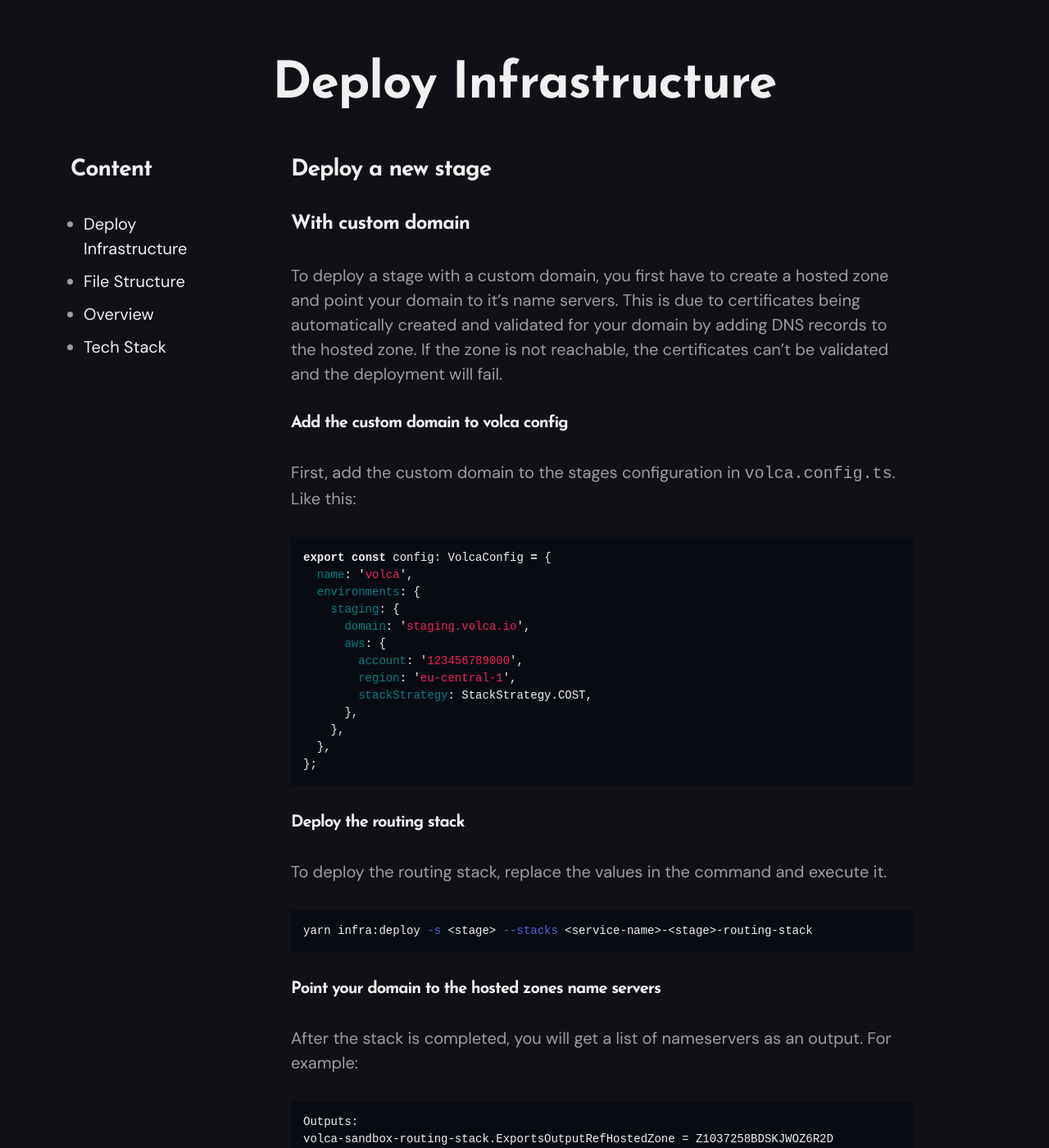
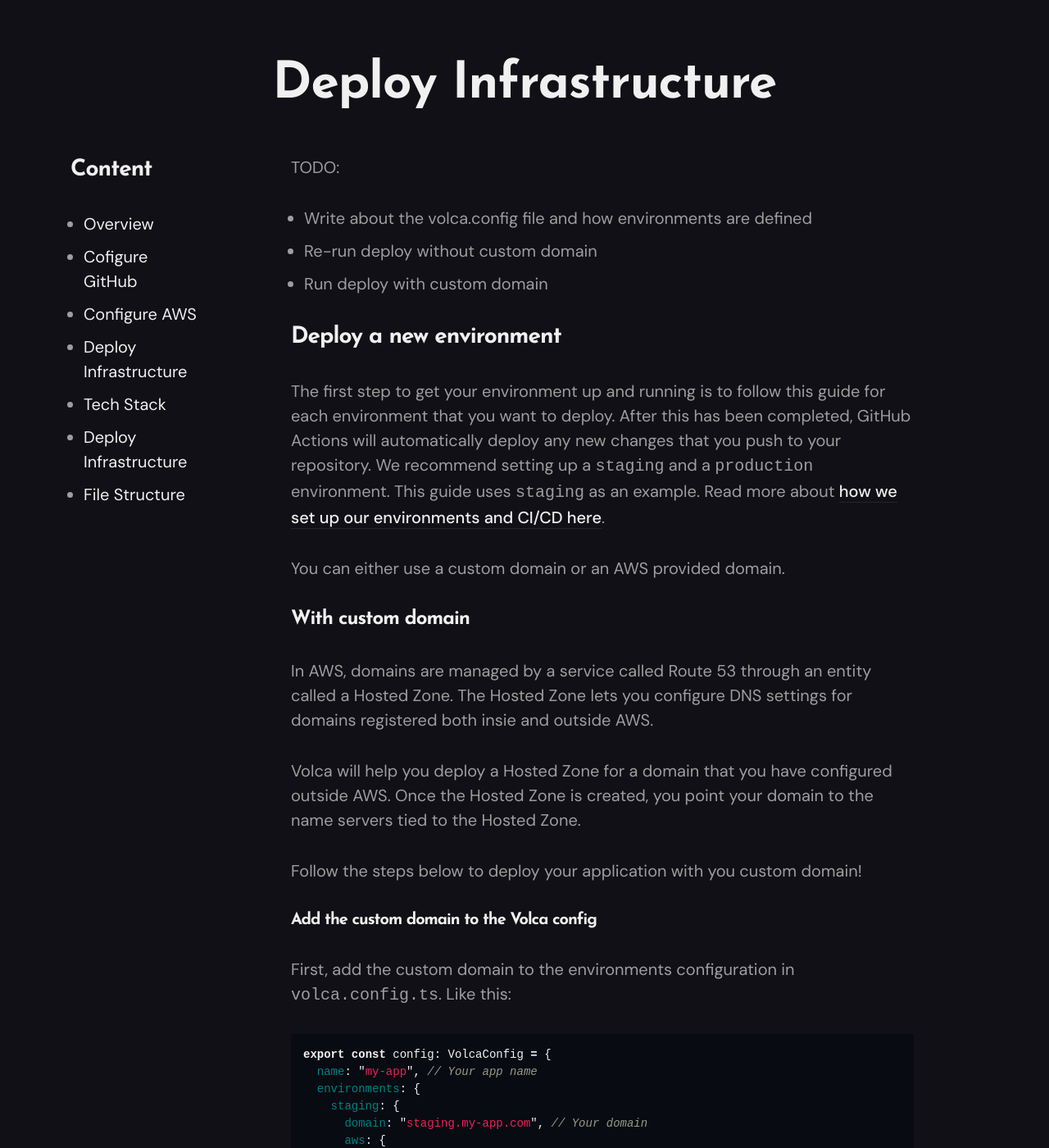
Before and after one commit to volca-io/volca-io.github.io, a Jekyll site: the page built from _pages/docs/deploy-infrastructure.md, in a window 1280 px wide and 1400 px high, scrolled down 260 px. Shown: the whole window at 82% size. Built offline with Jekyll 4.4.1, drawn with Linux system fonts in a browser that asks for light colours; nearby versions of some CDN libraries; some of the changed text lies outside the part shown.

Commit message:
Update docs

````diff
--- a/_layouts/doc.html
+++ b/_layouts/doc.html
@@ -18,9 +18,16 @@
     <div class="col col-2 col-t-12">
       <h2>Content</h2>
       <ul>
-        {% for page in site.pages %} {% if page.layout == 'doc' %}
+        {% for doc in site.data.settings.docs %} {% if page.layout == 'doc' %}
         <li>
-          <a href="{{ page.permalink }}">{{ page.title }}</a>
+          <a href="{{ doc.url }}">{{ doc.title }}</a>
+          {% for subpage in doc.subpages %} {% if doc.subpages %}
+          <ul>
+            <li>
+              <a href="{{ subpage.url }}">{{ subpage.title }}</a>
+            </li>
+          </ul>
+          {% endif %} {% endfor %}
         </li>
         {% endif %} {% endfor %}
       </ul>
--- a/_pages/docs/deploy-infrastructure.md
+++ b/_pages/docs/deploy-infrastructure.md
@@ -1,29 +1,42 @@
 ---
 layout: doc
 title: Deploy Infrastructure
-permalink: /docs/deploy-infrastructure
+permalink: /docs/deploy-infrastructure/
 ---
 
-## Deploy a new stage
+TODO:
+
+- Write about the volca.config file and how environments are defined
+- Re-run deploy without custom domain
+- Run deploy with custom domain
+
+## Deploy a new environment
+
+The first step to get your environment up and running is to follow this guide for each environment that you want to deploy. After this has been completed, GitHub Actions will automatically deploy any new changes that you push to your repository. We recommend setting up a `staging` and a `production` environment. This guide uses `staging` as an example. Read more about [how we set up our environments and CI/CD here](/cicd).
+
+You can either use a custom domain or an AWS provided domain.
 
 ### With custom domain
 
-To deploy a stage with a custom domain, you first have to create a hosted zone and point your domain to it's name servers. This is due to certificates being automatically created and validated for your domain by adding DNS records to the hosted zone. If the zone is not reachable, the certificates can't be validated and the deployment will fail.
+In AWS, domains are managed by a service called Route 53 through an entity called a Hosted Zone. The Hosted Zone lets you configure DNS settings for domains registered both insie and outside AWS.
 
-#### Add the custom domain to volca config
+Volca will help you deploy a Hosted Zone for a domain that you have configured outside AWS. Once the Hosted Zone is created, you point your domain to the name servers tied to the Hosted Zone.
 
-First, add the custom domain to the stages configuration in `volca.config.ts`. Like this:
+Follow the steps below to deploy your application with you custom domain!
+
+#### Add the custom domain to the Volca config
+
+First, add the custom domain to the environments configuration in `volca.config.ts`. Like this:
 
 ```ts
 export const config: VolcaConfig = {
-  name: 'volca',
+  name: "my-app", // Your app name
   environments: {
     staging: {
-      domain: 'staging.volca.io',
+      domain: "staging.my-app.com", // Your domain
       aws: {
-        account: '123456789000',
-        region: 'eu-central-1',
-        stackStrategy: StackStrategy.COST,
+        account: "123456789000", // Your AWS account number
+        region: "eu-central-1", // Your AWS region
       },
     },
   },
@@ -35,12 +48,12 @@
 To deploy the routing stack, replace the values in the command and execute it.
 
 ```sh
-yarn infra:deploy -s <stage> --stacks <service-name>-<stage>-routing-stack
+yarn infra:deploy -s <environment> --stacks <app-name>-<environment>-routing-stack
 ```
 
 #### Point your domain to the hosted zones name servers
 
-After the stack is completed, you will get a list of nameservers as an output. For example:
+After the stack has been deployed, a list of name servers for your Hosted Zone will be displayhed. For example:
 
 ```
 Outputs:
@@ -50,28 +63,49 @@
 
 Take the list of name servers and add them to your domain registration as NS records. For example:
 
-| Hostname         | Type | Data                    |
-| ---------------- | ---- | ----------------------- |
-| staging.volca.io | NS   | ns-1126.awsdns-12.org   |
-|                  |      | ns-642.awsdns-16.net    |
-|                  |      | ns-220.awsdns-27.com    |
-|                  |      | ns-1943.awsdns-50.co.uk |
+| Hostname           | Type | Data                    |
+| ------------------ | ---- | ----------------------- |
+| staging.my-app.com | NS   | ns-1126.awsdns-12.org   |
+|                    |      | ns-642.awsdns-16.net    |
+|                    |      | ns-220.awsdns-27.com    |
+|                    |      | ns-1943.awsdns-50.co.uk |
+
+If you are unsure about how to do this for your domain provider, don't hesitate to reach out to us for support.
 
 #### Make a full deployment
 
 Once the DNS change has propagated, you can make a full deployment. Make sure to give the DNS changes some time to propagate.
 
 ```sh
-yarn infra:deploy -s <stage>
+yarn infra:deploy -s <environment>
 ```
 
-## Without custom domain
+Done! Make sure to push the updated files to the `main` branch of your GitHub repository.
 
-If you don't have a domain, you can stil deploy the solution. You will then have to use the automatically generated domains from CloudFront and API-Gateway.
+### Without custom domain
 
-1. Make sure no domain is configured in `volca.config.ts`
+If you don't have a domain yet, you can still deploy your application. You will then have to use the automatically generated domains from CloudFront and API Gateway.
+
+1. Make sure no domain is configured in `volca.config.ts`, .e.g.
+
+```ts
+export const config: VolcaConfig = {
+  ...
+  environments: {
+    staging: {
+      ...
+      domain: "", // Leave this empty
+      ...
+    },
+  },
+};
+
+```
+
 2. Then run the following command
 
 ```sh
-yarn infra:deploy -s <stage>
+yarn infra:deploy -s <environment>
 ```
+
+3. Done! Make sure to push the updated files to the `main` branch of your GitHub repository.
````
Also changed, not shown: _data/settings.yml (+32 -0 lines), _pages/docs/configure-aws.md (added, +71 -0 lines), _pages/docs/github.md (added, +33 -0 lines), _pages/docs/overview.md (+27 -6 lines).
